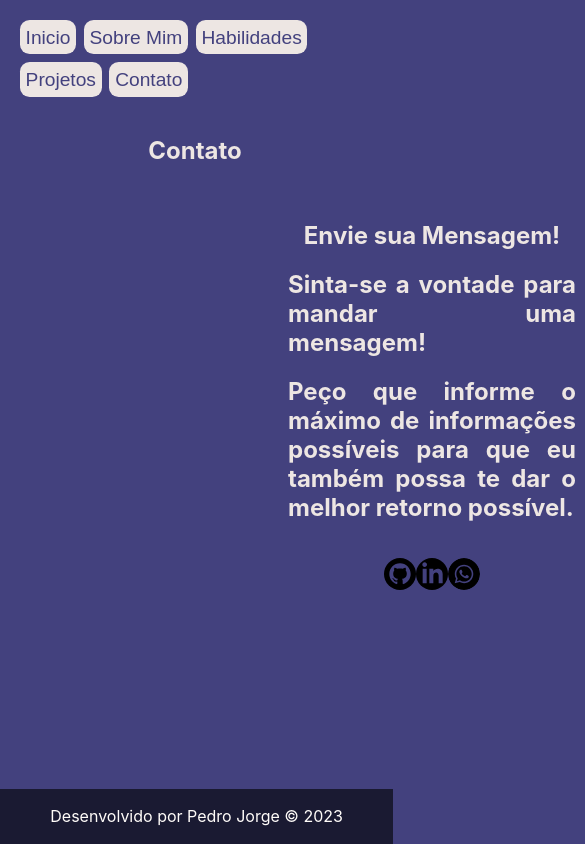
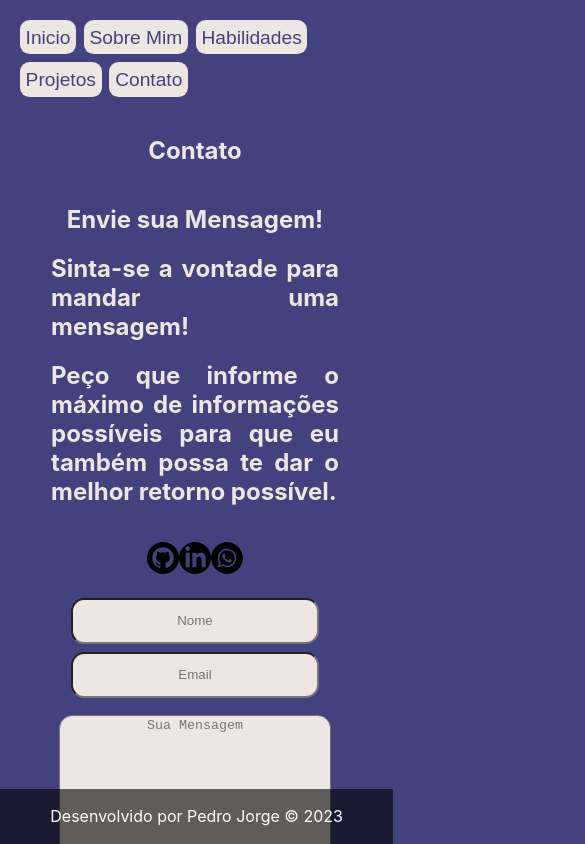
Before and after one commit to PedroJoMa/portfolio, a React (Vite) app: page /contact in a window 390 px wide. Shown: the top 844 px of the page, 585 px wide, since content can reach past the window. Built offline with nearby package versions, Linux system fonts and the light colour scheme.

Commit message:
style: estilização mobile para a página de Contato

```diff
--- a/src/pages/Contact.css
+++ b/src/pages/Contact.css
@@ -81,3 +81,48 @@
   margin-top: 1em;
   margin-left: 10em;
 }
+
+@media (max-width: 767px) {
+  .contact-content {
+    display: flex;
+    flex-direction: column;
+    max-width: 100%;
+    align-items: center;
+  }
+
+  .contact-simpletext {
+    margin: 0;
+    align-items: center;
+    max-width: 100%;
+  }
+
+  .contact-form {
+    display: flex;
+    flex-direction: column;
+    margin: 0;
+    max-width: 100%;
+  }
+
+  .contact-field {
+    max-width: 100%;
+  }
+
+  .contact-field textarea {
+    width: 20em;
+  }
+
+  .contact-idetification input {
+    width: 18em;
+  }
+
+  .contact-image {
+    margin: 0;
+    margin-top: 1em;
+    margin-bottom: 4em;
+  }
+
+  #writer-image {
+    width: 10em;
+    height: 10em;
+  }
+}
```
